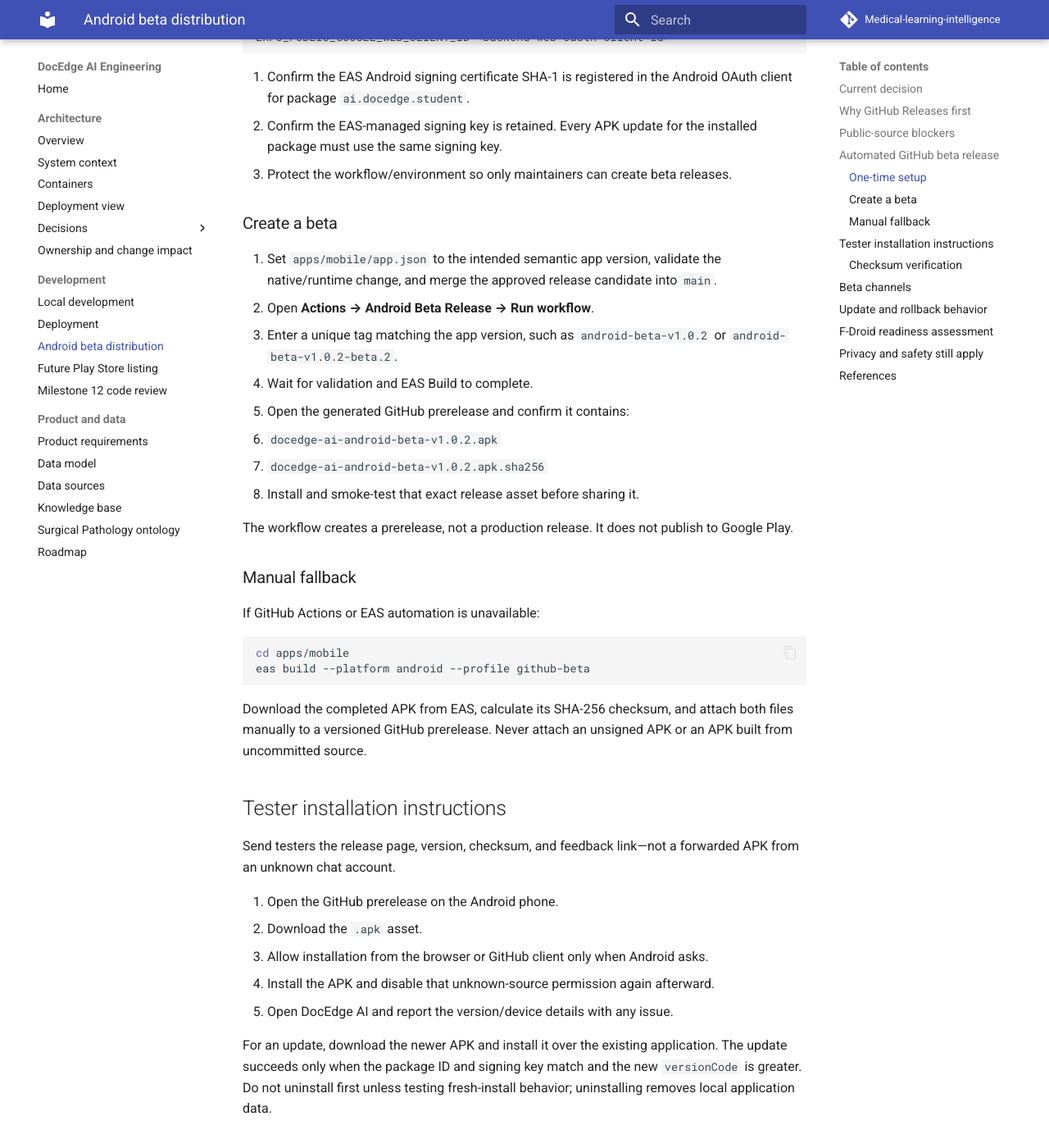
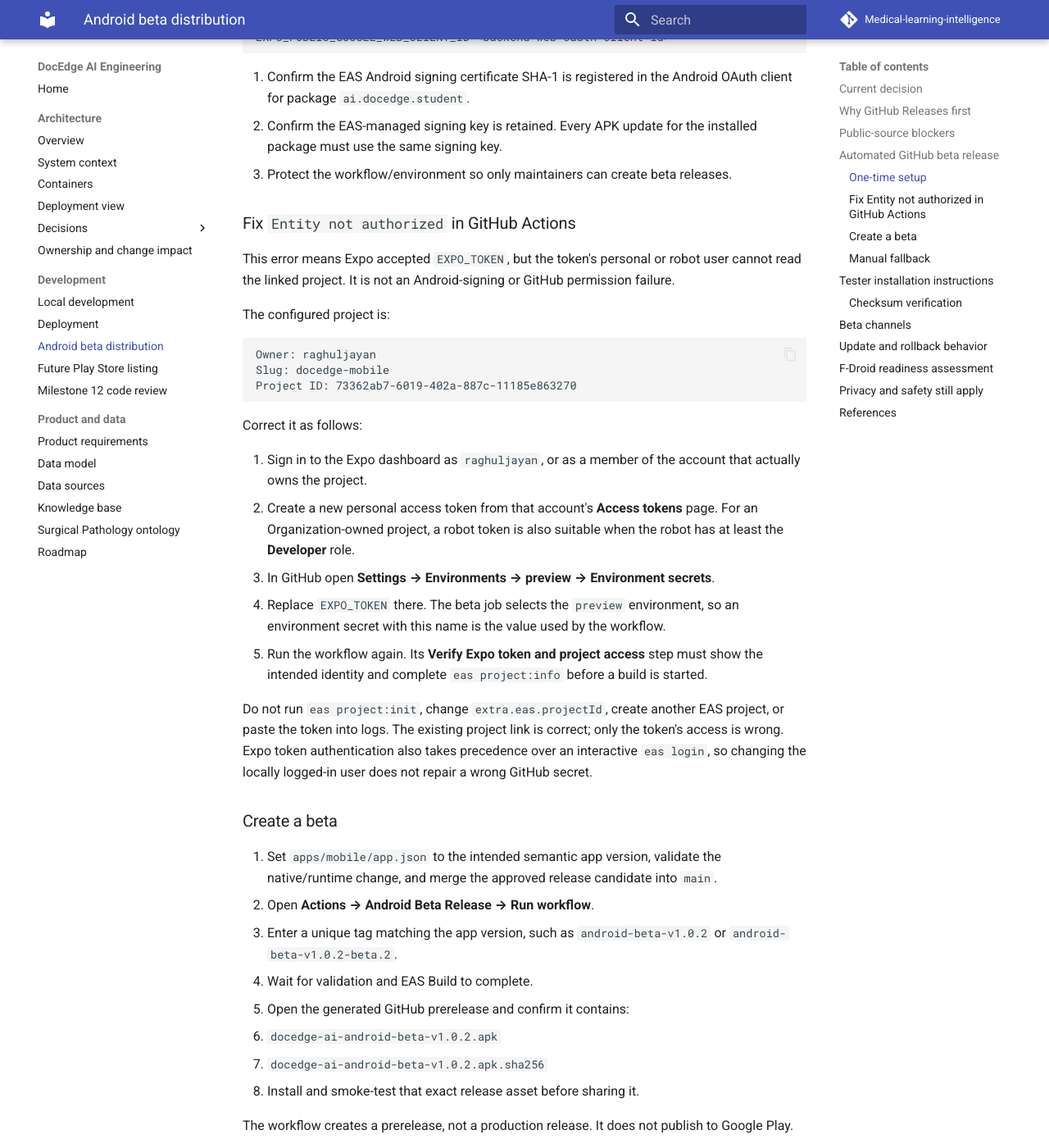
Before and after one commit to RaghulXander/Medical-learning-intelligence, an MkDocs documentation site: the page built from docs/ANDROID_BETA_DISTRIBUTION.md, in a window 1280 px wide and 1400 px high, scrolled down 1975 px. Shown: the whole window at 82% size. Built offline with MkDocs 1.6.1 and Material for MkDocs 9.7.7, drawn with Linux system fonts in a browser that asks for light colours; comment, search, counter and statistics services are not loaded.

Commit message:
feat: add verification step for Expo token and project access in GitHub Actions workflows

````diff
--- a/docs/ANDROID_BETA_DISTRIBUTION.md
+++ b/docs/ANDROID_BETA_DISTRIBUTION.md
@@ -57,6 +57,28 @@
 4. Confirm the EAS Android signing certificate SHA-1 is registered in the Android OAuth client for package `ai.docedge.student`.
 5. Confirm the EAS-managed signing key is retained. Every APK update for the installed package must use the same signing key.
 6. Protect the workflow/environment so only maintainers can create beta releases.
+
+### Fix `Entity not authorized` in GitHub Actions
+
+This error means Expo accepted `EXPO_TOKEN`, but the token's personal or robot user cannot read the linked project. It is not an Android-signing or GitHub permission failure.
+
+The configured project is:
+
+```text
+Owner: raghuljayan
+Slug: docedge-mobile
+Project ID: 73362ab7-6019-402a-887c-11185e863270
+```
+
+Correct it as follows:
+
+1. Sign in to the Expo dashboard as `raghuljayan`, or as a member of the account that actually owns the project.
+2. Create a new personal access token from that account's **Access tokens** page. For an Organization-owned project, a robot token is also suitable when the robot has at least the **Developer** role.
+3. In GitHub open **Settings → Environments → preview → Environment secrets**.
+4. Replace `EXPO_TOKEN` there. The beta job selects the `preview` environment, so an environment secret with this name is the value used by the workflow.
+5. Run the workflow again. Its **Verify Expo token and project access** step must show the intended identity and complete `eas project:info` before a build is started.
+
+Do not run `eas project:init`, change `extra.eas.projectId`, create another EAS project, or paste the token into logs. The existing project link is correct; only the token's access is wrong. Expo token authentication also takes precedence over an interactive `eas login`, so changing the locally logged-in user does not repair a wrong GitHub secret.
 
 ### Create a beta
 
````
Also changed, not shown: 2 other files.
